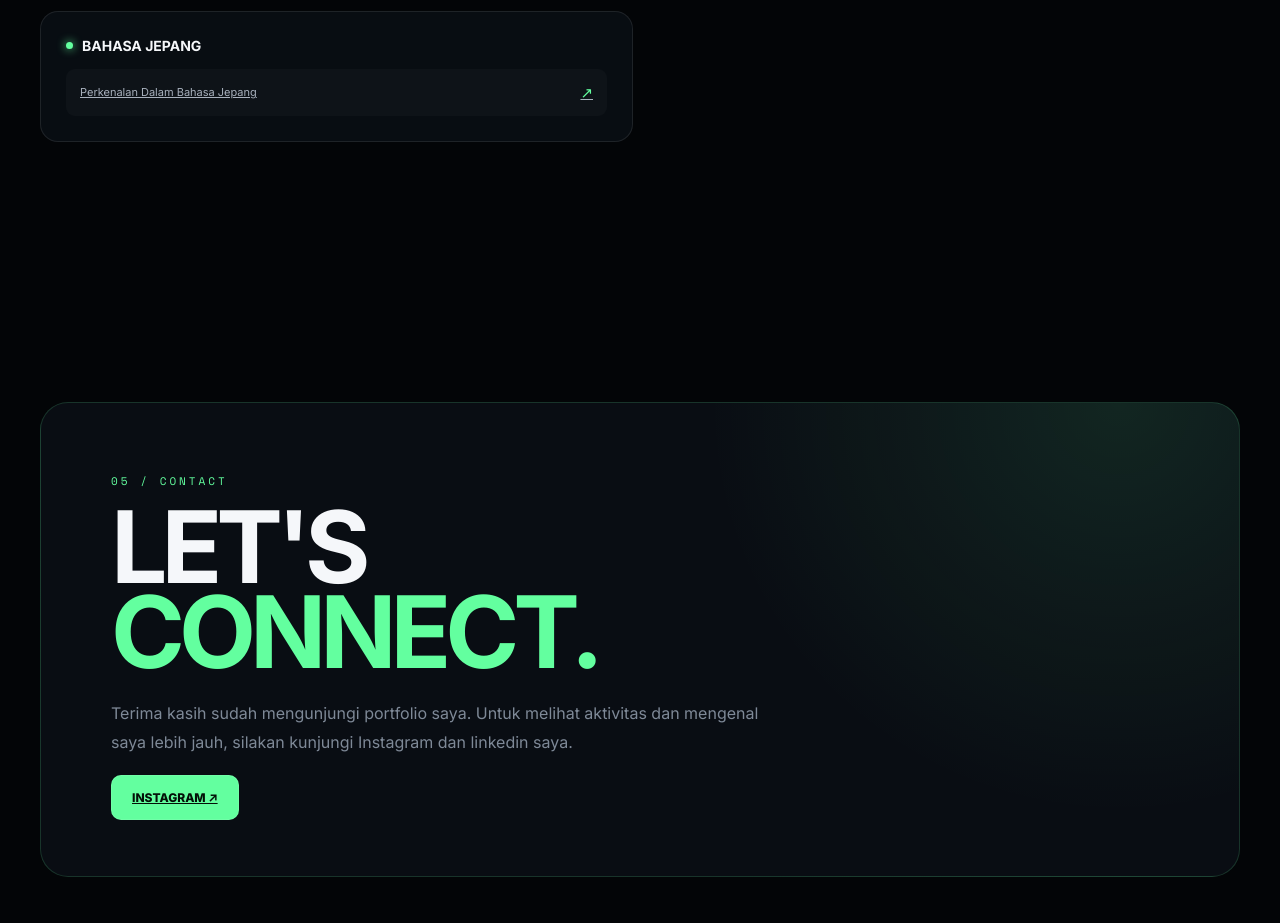
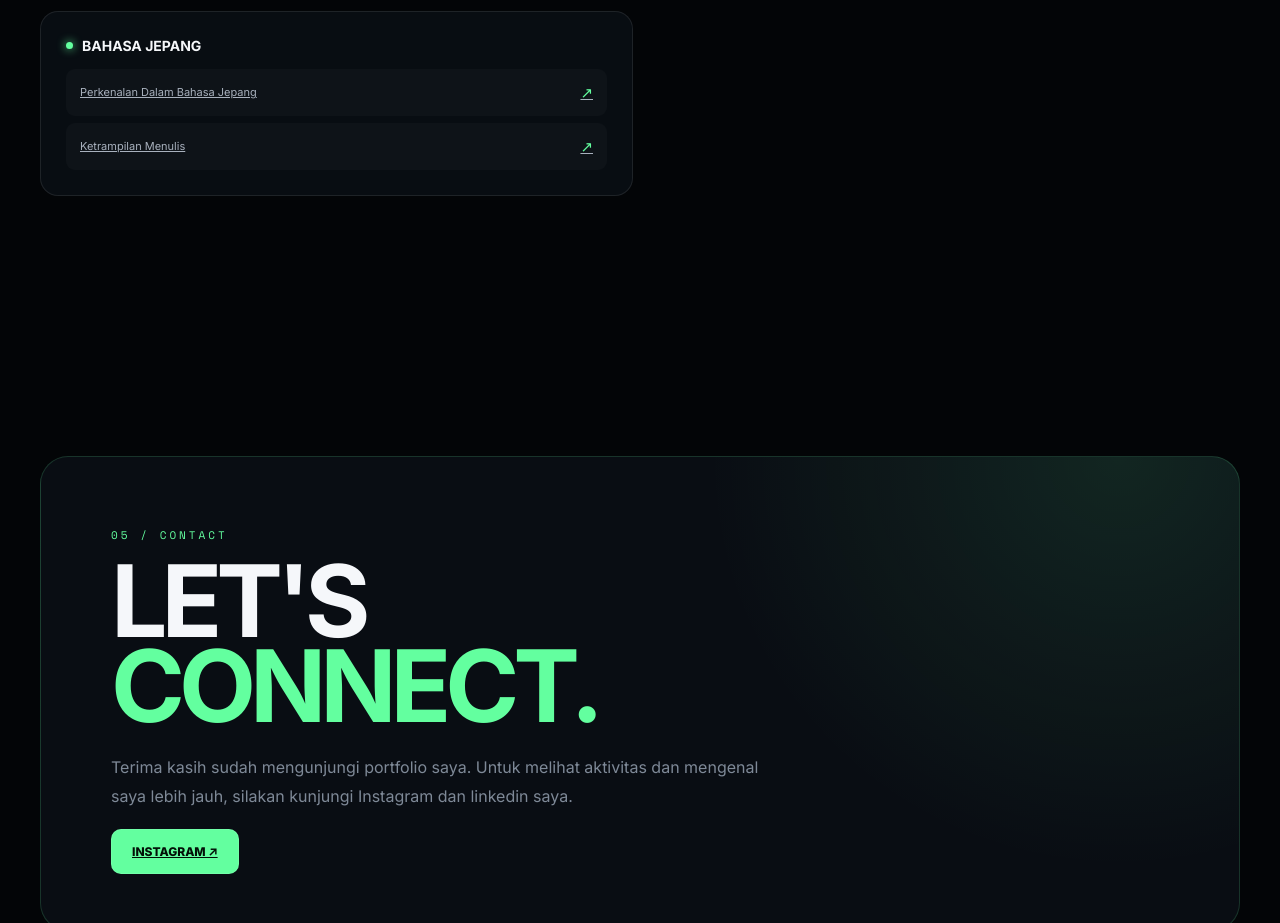
Before and after one commit to devia-anggraini/e-portofolio, a plain HTML site: page index.html in a window 1280 px wide. Shown: the part 4754-5677 px from the top of the page. Drawn offline with nearby package versions, Linux system fonts and the light colour scheme.

```diff
--- a/index.html
+++ b/index.html
@@ -1715,6 +1715,12 @@ footer span{
                 <span>↗</span>
             </a>
 
+            <a class="task" target="_blank"
+                href="https://drive.google.com/file/d/1apxxa2jUV7rv3GMQr3x63aZ7CDi48zGr/view?usp=drive_link">
+               Ketrampilan Menulis
+                <span>↗</span>
+            </a>
+
         </div>
 
 </section>
```
